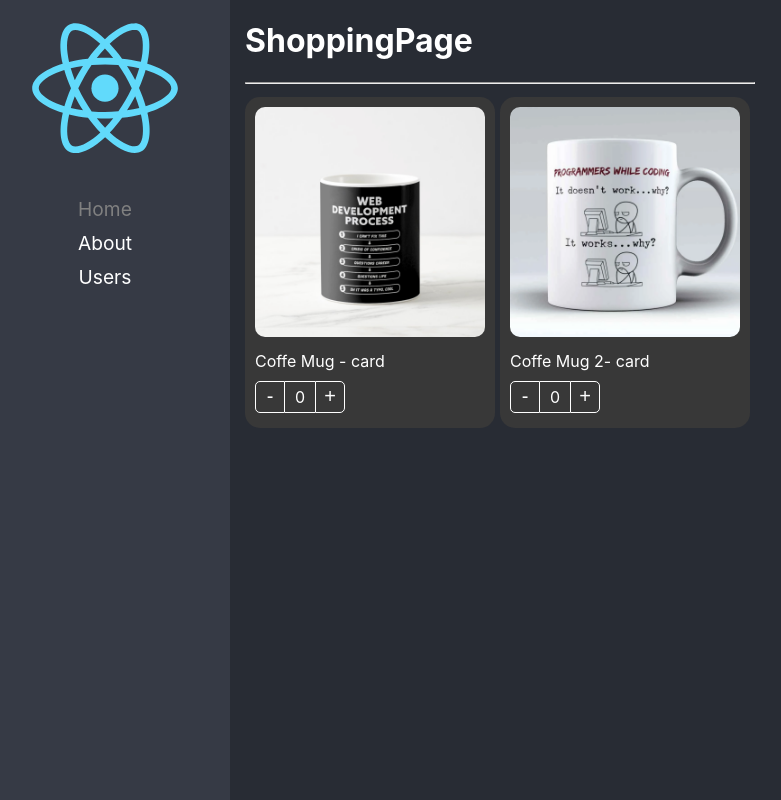
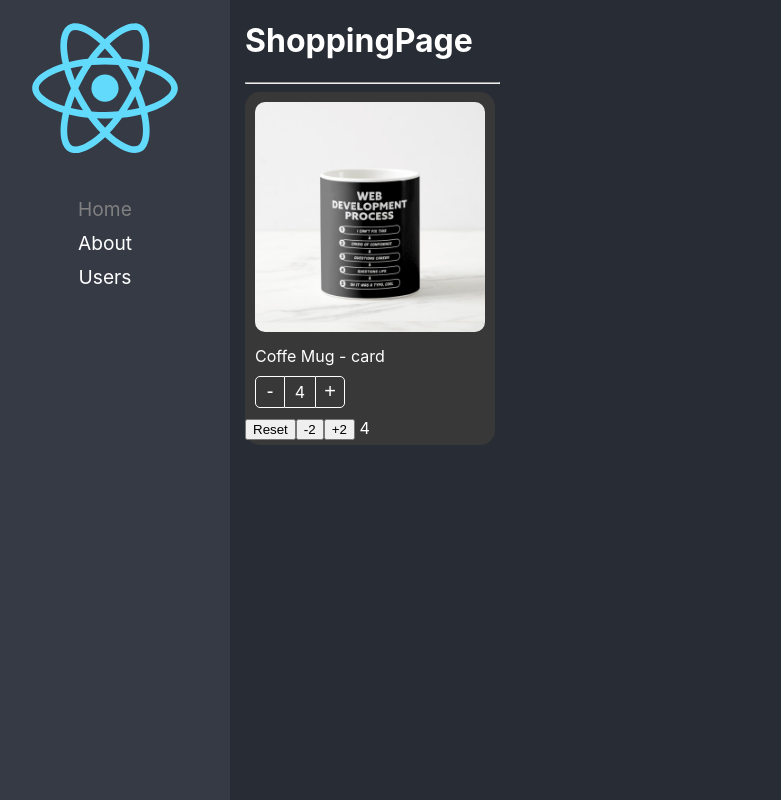
Before and after one commit to alanHurtado/03ReactPro-Patrones-componentes, a React (Create React App) app: page /home in a window 1280 px wide. Shown: the whole page, without its empty margins (20-801 px from the left). Built offline with nearby package versions, Linux system fonts and the light colour scheme.

Commit message:
Fin del patron

```diff
--- a/src/01-commponent-patterns/components/ProducCard.tsx
+++ b/src/01-commponent-patterns/components/ProducCard.tsx
@@ -9,24 +9,28 @@
 export const ProductContext = createContext({} as ProductContextProps);
 const { Provider } = ProductContext;
 
-export const ProducCard = ({ product, children, className, style,  onChange, value }: Props) => {
+export const ProducCard = ({ product, children, className, style,  onChange, value, initialValues }: Props) => {
 
-  const { counter, increaseBy } = useProduct({ onChange, product, value});
-
+  const { counter, increaseBy, maxCount, isMaxCountReached, reset } = useProduct({ onChange, product, value, initialValues});
   return (
     <Provider
       value={{
         counter,
         increaseBy,
         product,
+        maxCount,
       }}
     >
       <div className={`${styles.productCard} ${className} `} style={style}>
-        {children}
-        {/* <ProductImage img={img} />
-      <ProductTitle title={title} />
-      <ProductBottons counter={counter} increaseBy={increaseBy} /> */}
-      </div>
+        {children({
+          count: counter,
+          isMaxCountReached,
+          maxCount: initialValues?.maxCount,
+          product,
+          increaseBy,
+          reset
+        })}
+        </div>
     </Provider>
   );
 };
--- a/src/01-commponent-patterns/components/ProductBottons.tsx
+++ b/src/01-commponent-patterns/components/ProductBottons.tsx
@@ -1,4 +1,4 @@
-import { useContext } from 'react';
+import { useCallback, useContext } from 'react';
 import { ProductContext } from './ProducCard';
 
 import styles from "../styles/styles.module.css";
@@ -9,14 +9,20 @@
 }
 
 export const ProductBottons = ({className, style}:PropsBottons) => {
-    const { increaseBy, counter } = useContext(ProductContext);
+    const { increaseBy, counter, maxCount } = useContext(ProductContext);
+
+    const isMaxReached = useCallback(
+      () => !!maxCount && counter === maxCount,
+      [counter, maxCount],
+    )
+
     return (
       <div style={style} className={`${styles.buttonsContainer} ${className} `}>
         <button className={styles.buttonMinus} onClick={() => increaseBy(-1)}>
           -
         </button>
         <div className={styles.countLabel}> {counter} </div>
-        <button className={styles.buttonAdd} onClick={() => increaseBy(1)}>
+        <button className={`${styles.buttonAdd} ${isMaxReached() && styles.disable} `} onClick={() => increaseBy(1)}>
           +
         </button>
       </div>
--- a/src/01-commponent-patterns/hooks/useProduct.ts
+++ b/src/01-commponent-patterns/hooks/useProduct.ts
@@ -1,37 +1,50 @@
 import { useEffect, useRef, useState } from "react";
-import { Product, onChangeArgs } from "../interfaces/interfaces";
+import { Product, onChangeArgs, InitialValues } from "../interfaces/interfaces";
 
 interface useProductArgs {
   product: Product;
   onChange?: (args: onChangeArgs) => void;
   value?: number;
+  initialValues?: InitialValues;
 }
-export const useProduct = ({
-  onChange,
-  product,
-  value = 0,
-}: useProductArgs) => {
-  const [counter, setCounter] = useState<number>(value);
+export const useProduct = ({ onChange, product, value = 0, initialValues }: useProductArgs) => {
 
-  const isControlled = useRef(!!onChange);
+  const [counter, setCounter] = useState<number>(initialValues?.count || value);
+
+
+  const isMounted = useRef(false);
 
   const increaseBy = (value: number) => {
-    if (isControlled.current) {
-      return onChange!({ count: value, product });
+
+    let newValue = Math.max(counter + value, 0);
+    if( initialValues?.maxCount){
+      newValue = Math.min(newValue, initialValues.maxCount)
     }
-
-    const newValue = Math.max(counter + value, 0);
     setCounter(newValue);
 
     onChange && onChange({ count: newValue, product });
   };
 
+  const reset = () => {
+    setCounter(initialValues?.count || value)
+  }
+
+
   useEffect(() => {
+    if (!isMounted.current) return;
+
     setCounter(value);
   }, [value]);
+
+  useEffect(() => {
+    isMounted.current = false;
+  }, []);
 
   return {
     increaseBy,
     counter,
+    maxCount: initialValues?.maxCount,
+    isMaxCountReached: !!initialValues?.count && initialValues.maxCount === counter,
+    reset,
   };
 };
--- a/src/01-commponent-patterns/hooks/useShoppingCart.ts
+++ b/src/01-commponent-patterns/hooks/useShoppingCart.ts
@@ -6,33 +6,32 @@
   }
 
 
-export const useShoppingCart = (product: Product[]) => {
+  export const useShoppingCart = () => {
 
-    const [shoppingCart, setShoppingCart] = useState<{ [key: string]: ProductInCart; }>({});
+    const [ shoppingCart, setShoppingCart ] = useState<{ [key:string]: ProductInCart  }>({});
 
-      const onProductCountChange = ({count, product, }: {count: number; product: Product; }) => {
-        setShoppingCart((oldShopingCart) => {
-          const productIncart: ProductInCart = oldShopingCart[product.id] || {
-            ...product,
-            count: 0,
-          };
+    const onProductCountChange = ({ count, product }: { count:number, product: Product }) => {
 
-          if (Math.max(productIncart.count + count, 0) > 0) {
-            productIncart.count += count;
+        console.log({ count })
+
+        setShoppingCart( oldShoppingCart => {
+
+            if( count === 0 ) {
+                const {  [product.id]: toDelete, ...rest  } = oldShoppingCart;
+                return rest;
+            }
+
             return {
-              ...oldShopingCart,
-              [product.id]: productIncart,
-            };
-          }
+                ...oldShoppingCart,
+                [ product.id ]: { ...product, count }
+            }
+        })
 
-          const { [product.id]: toDelete, ...rest } = oldShopingCart; //Eliminar objetos en count 0
-          return {
-            ...rest,
-          };
-        });
-      };
-  return {
-      shoppingCart,
-      onProductCountChange,
-  };
-};
+    }
+
+    return {
+        shoppingCart,
+        onProductCountChange,
+    }
+
+}
--- a/src/01-commponent-patterns/pages/ShoppingPage.tsx
+++ b/src/01-commponent-patterns/pages/ShoppingPage.tsx
@@ -1,66 +1,36 @@
 import { ProducCard } from "../components";
-import { useShoppingCart } from "../hooks/useShoppingCart";
 import "../styles/custom-styles.css";
 import { products } from "../data/data";
 
 export const ShoppingPage = () => {
-  // if (count === 0) {
-  //   const { [product.id]: toDelete, ...rest } = oldShopingCart; //Eliminar objetos en count 0
-  //   return {
-  //     ...rest,
-  //   };
-  // }
-  // return {
-  //   ...oldShopingCart,
-  //   [product.id]: { ...product, count },
-  // };
-
-  const { shoppingCart, onProductCountChange } = useShoppingCart(products);
-
+  const product = products[0];
   return (
     <div>
       <h1>ShoppingPage</h1>
       <hr />
-      <div
-        style={{
-          display: "flex",
-          flexDirection: "row",
-          flexWrap: "wrap",
+      <ProducCard
+        product={product}
+        className="bg-dark text-white"
+        initialValues={{
+          count: 4,
+          maxCount: 10,
         }}
       >
-        {products.map((product) => (
-          <ProducCard
-            product={product}
-            className="bg-dark text-white"
-            onChange={onProductCountChange}
-            value={shoppingCart[product.id]?.count || 0}
-          >
+        {({reset, count, maxCount, isMaxCountReached, increaseBy, product}) => (
+          <>
             <ProducCard.Image img={product.img} className="custom-image" />
             <ProducCard.Title />
             <ProducCard.Bottons className="custom-buttons" />
-          </ProducCard>
-        ))}
-      </div>
-      <div className="shopping-cart">
-        {Object.entries(shoppingCart).map(([key, product]) => (
-          <ProducCard
-            key={key}
-            product={product}
-            className="bg-dark text-white"
-            style={{ width: "100px" }}
-            onChange={onProductCountChange}
-            value={product.count}
-          >
-            <ProducCard.Image img={product.img} className="custom-image" />
-            <ProducCard.Bottons className="custom-buttons" />
-          </ProducCard>
-        ))}
-      </div>
-      {/* <div>
-        <code>
-          <pre>{JSON.stringify(shoppingCart, null, 5)}</pre>
-        </code>
-      </div> */}
+
+            <button onClick={reset}> Reset </button>
+            <button onClick={()=>increaseBy(-2)}> -2 </button>
+
+            <button disabled={isMaxCountReached} onClick={()=>increaseBy(+2)}> +2 </button>
+
+            <span> {count} </span>
+          </>
+        )}
+      </ProducCard>
     </div>
   );
 };
--- a/src/01-commponent-patterns/styles/styles.module.css
+++ b/src/01-commponent-patterns/styles/styles.module.css
@@ -60,3 +60,9 @@
 .buttonAdd:hover {
     background-color: rgba(0, 0, 0, 0.1);
 }
+
+.disable{
+    border-color: grey !important ;
+    border-left: 1px solid white !important;
+    color: gray !important
+}
```
Also changed, not shown: src/01-commponent-patterns/interfaces/interfaces.ts (+21 -3 lines).
